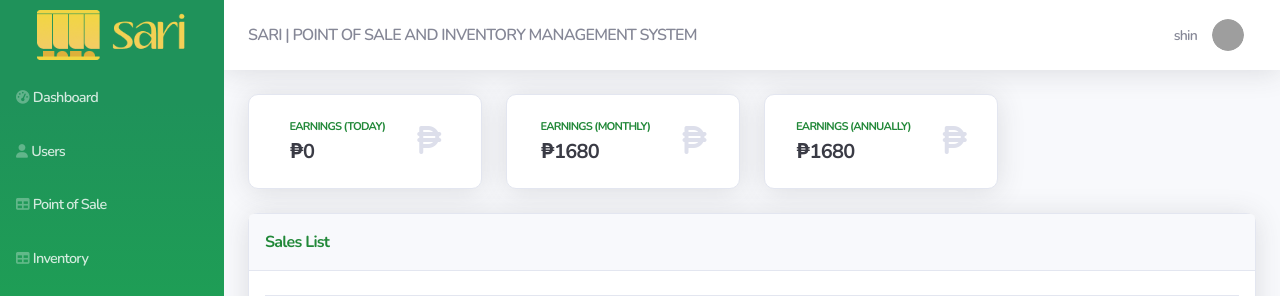
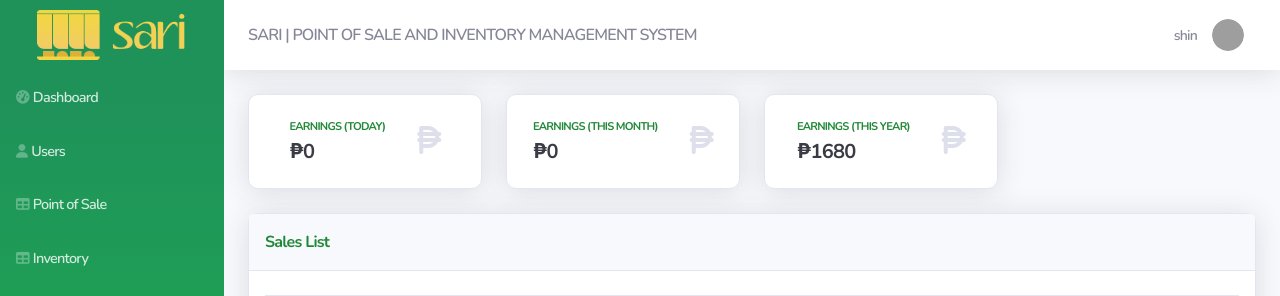
Before and after one commit to Xhinvier07/posinv, a PHP site: page /sales.php in a window 1280 px wide. Shown: the top 296 px of the page. Run offline with PHP 8.4, Linux system fonts and the light colour scheme; a user stored in the database is signed in; data comes from the database, SQL or seed files in the repository; grey boxes are pictures that could not be loaded.

Commit message:
Fix earnings computations

```diff
--- a/dashboard.php
+++ b/dashboard.php
@@ -63,7 +63,7 @@ include 'functions/authentication.php';
                                 <div class="card-body">
                                     <div class="row align-items-center no-gutters">
                                         <div class="col me-2">
-                                            <div class="text-uppercase text-success fw-bold text-xs mb-1"><span>Earnings (monthly)</span></div>
+                                            <div class="text-uppercase text-success fw-bold text-xs mb-1"><span>Earnings (This month)</span></div>
                                             <div class="text-dark fw-bold h5 mb-0"><span>₱<?php include_once 'functions/dashboard-month-sales.php'; ?></span></div>
                                             <div class="text-dark fw-bold h5 mb-0"></div>
                                         </div>
@@ -77,7 +77,7 @@ include 'functions/authentication.php';
                                 <div class="card-body">
                                     <div class="row align-items-center no-gutters">
                                         <div class="col me-2">
-                                            <div class="text-uppercase text-success fw-bold text-xs mb-1"><span>Earnings (annually)</span></div>
+                                            <div class="text-uppercase text-success fw-bold text-xs mb-1"><span>Earnings (This year)</span></div>
                                             <div class="text-dark fw-bold h5 mb-0"><span>₱<?php include_once 'functions/dashboard-year-sales.php'; ?></span></div>
                                             <div class="text-dark fw-bold h5 mb-0"></div>
                                         </div>
--- a/functions/dashboard-month-sales.php
+++ b/functions/dashboard-month-sales.php
@@ -1,27 +1,27 @@
 <?php
-
 // Connect to the database
 $db = new PDO('mysql:host=localhost;dbname=db_hash', 'root', '');
 
-// Get the current month
+// Get the current month and year
 $current_month = new DateTime();
-$current_month_string = $current_month->format('m');
+$current_month_start = $current_month->format('Y-m-01');
+$current_month_end = $current_month->format('Y-m-t');
 
 // Get the sales for the current month
-$sql = "SELECT SUM(discounted_sales) AS total_sales FROM transaction WHERE created >= :current_month";
+$sql = "SELECT SUM(discounted_sales) AS total_sales FROM transaction WHERE created BETWEEN :current_month_start AND :current_month_end";
 $stmt = $db->prepare($sql);
-$stmt->bindParam(':current_month', $current_month_string);
+$stmt->bindParam(':current_month_start', $current_month_start);
+$stmt->bindParam(':current_month_end', $current_month_end);
 $stmt->execute();
 
 // Get the total sales
 $total_sales = $stmt->fetchColumn();
 
-// if no sales set total sales to 0
+// If no sales, set total sales to 0
 if ($total_sales === null) {
     $total_sales = 0;
 }
 
 // Display the total sales
 echo $total_sales;
-
 ?>
--- a/functions/dashboard-today-sales.php
+++ b/functions/dashboard-today-sales.php
@@ -1,27 +1,27 @@
 <?php
-
 // Connect to the database
 $db = new PDO('mysql:host=localhost;dbname=db_hash', 'root', '');
 
 // Get today's date
 $today = new DateTime();
-$today_string = $today->format('Y-m-d');
+$today_start = $today->format('Y-m-d 00:00:00');
+$today_end = $today->format('Y-m-d 23:59:59');
 
 // Get the sales for today
-$sql = "SELECT SUM(discounted_sales) AS total_sales FROM transaction WHERE created >= :today";
+$sql = "SELECT SUM(discounted_sales) AS total_sales FROM transaction WHERE created BETWEEN :today_start AND :today_end";
 $stmt = $db->prepare($sql);
-$stmt->bindParam(':today', $today_string);
+$stmt->bindParam(':today_start', $today_start);
+$stmt->bindParam(':today_end', $today_end);
 $stmt->execute();
 
 // Get the total sales
 $total_sales = $stmt->fetchColumn();
 
-// if no sales set total sales to 0
+// If no sales, set total sales to 0
 if ($total_sales === null) {
     $total_sales = 0;
 }
 
 // Display the total sales
 echo $total_sales;
-
 ?>
--- a/sales.php
+++ b/sales.php
@@ -45,7 +45,7 @@
                                 <div class="card-body">
                                     <div class="row align-items-center no-gutters">
                                         <div class="col me-2">
-                                            <div class="text-uppercase text-success fw-bold text-xs mb-1"><span>Earnings (monthly)</span></div>
+                                            <div class="text-uppercase text-success fw-bold text-xs mb-1"><span>Earnings (This month)</span></div>
                                             <div class="text-dark fw-bold h5 mb-0"><span>₱<?php include_once 'functions/dashboard-month-sales.php'; ?></span></div>
                                             <div class="text-dark fw-bold h5 mb-0"></div>
                                         </div>
@@ -59,7 +59,7 @@
                                 <div class="card-body">
                                     <div class="row align-items-center no-gutters">
                                         <div class="col me-2">
-                                            <div class="text-uppercase text-success fw-bold text-xs mb-1"><span>Earnings (annually)</span></div>
+                                            <div class="text-uppercase text-success fw-bold text-xs mb-1"><span>Earnings (This year)</span></div>
                                             <div class="text-dark fw-bold h5 mb-0"><span>₱<?php include_once 'functions/dashboard-year-sales.php'; ?></span></div>
                                             <div class="text-dark fw-bold h5 mb-0"></div>
                                         </div>
```
